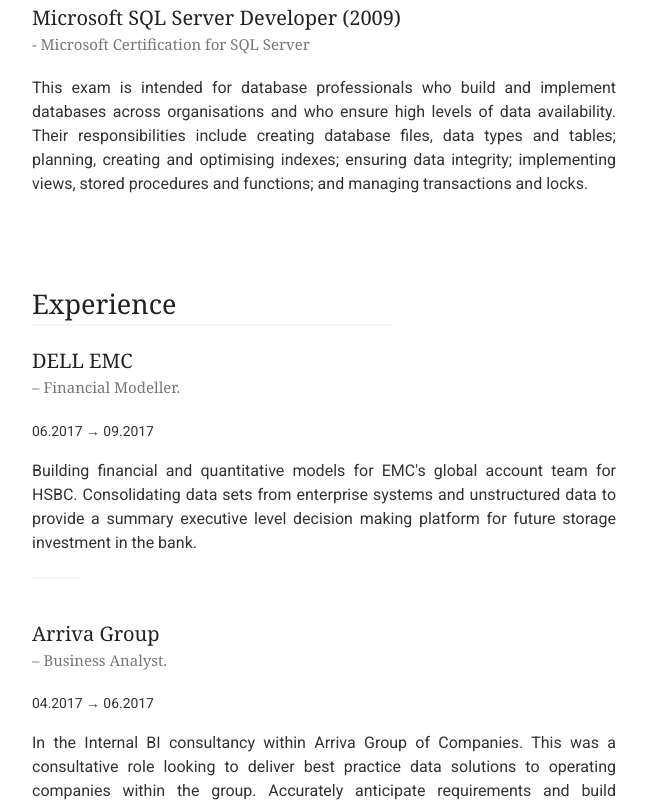
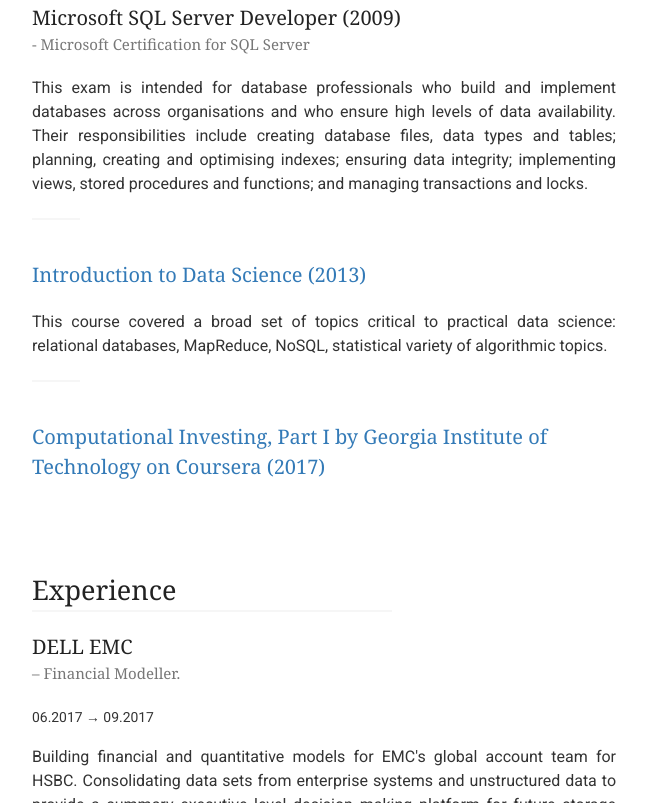
Before and after one commit to klameer/klameer.github.io, a website with bundled scripts: page index.html in a window 1280 px wide. Shown: the part 1837-2640 px from the top of the page, without its empty margins (316-963 px from the left). Built offline with nearby package versions, Linux system fonts and the light colour scheme.

Commit message:
added coursera

```diff
--- a/index.html
+++ b/index.html
@@ -136,6 +136,24 @@
                             This exam is intended for database professionals who build and implement databases across organisations and who ensure high levels of data availability. Their responsibilities include creating database files, data types and tables; planning, creating and optimising indexes; ensuring data integrity; implementing views, stored procedures and functions; and managing transactions and locks.
                         </p>
                     </div>
+
+                    <div class="resume-info-section-block">
+                        <h4>
+                            <a href="assets/certificates/Coursera_datasci_2017.pdf">Introduction to Data Science (2013)</a>
+                        </h4>
+                        <p class="text-justify">
+                            This course covered a broad set of topics critical to practical data science: relational databases, MapReduce, NoSQL, statistical variety of algorithmic topics.
+                        </p>
+                    </div>
+
+                    <div class="resume-info-section-block">
+                        <h4>
+                            <a href="https://www.coursera.org/account/accomplishments/certificate/P2YYPBQYKMBK">Computational Investing, Part I by Georgia Institute of Technology on Coursera (2017)</a>
+                        </h4>
+                        <p class="text-justify">
+                        </p>
+                    </div>
+
                 </section>
 
                 <section class="resume-info-section">
```
Also changed, not shown: 5 other files.
